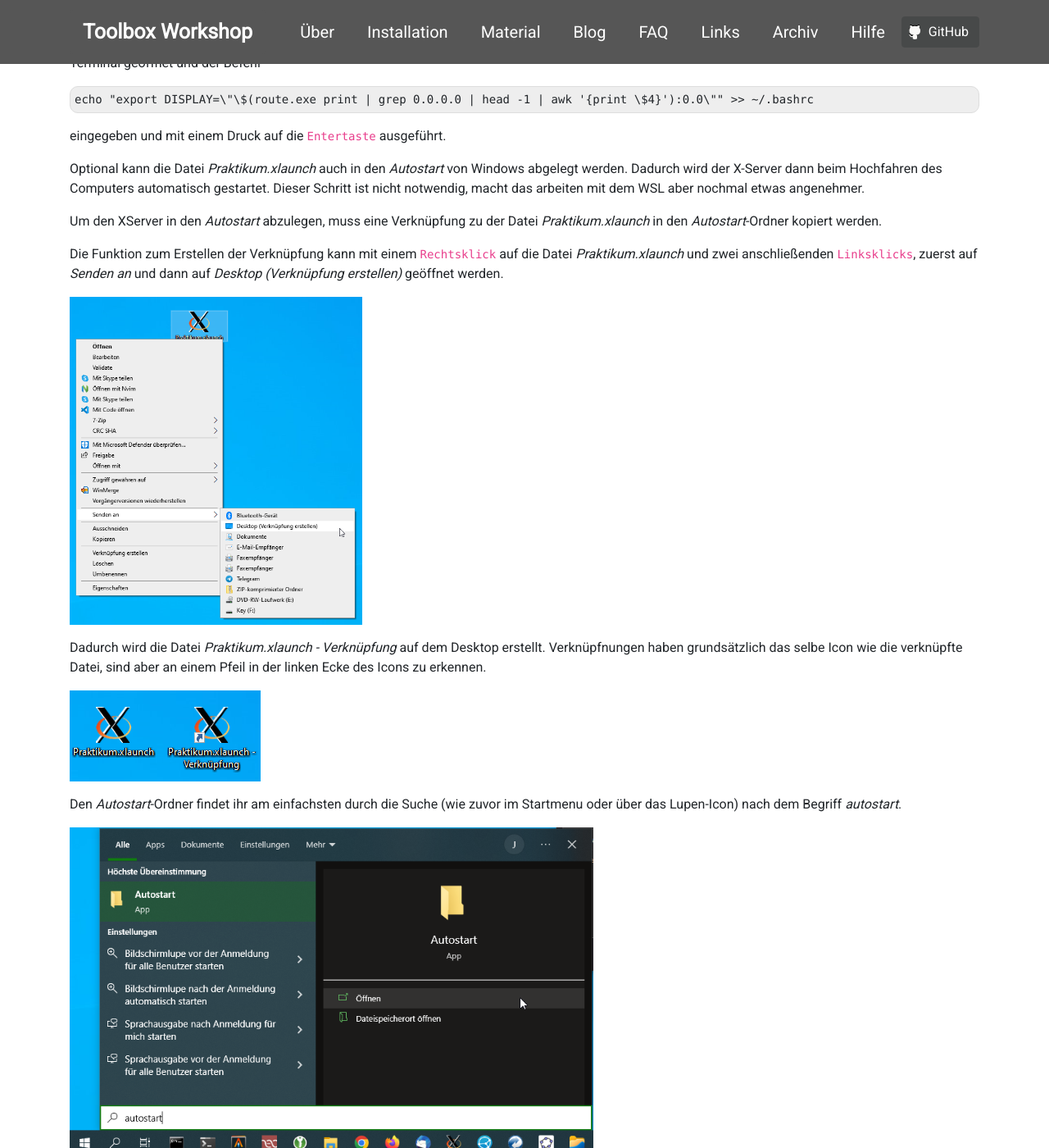
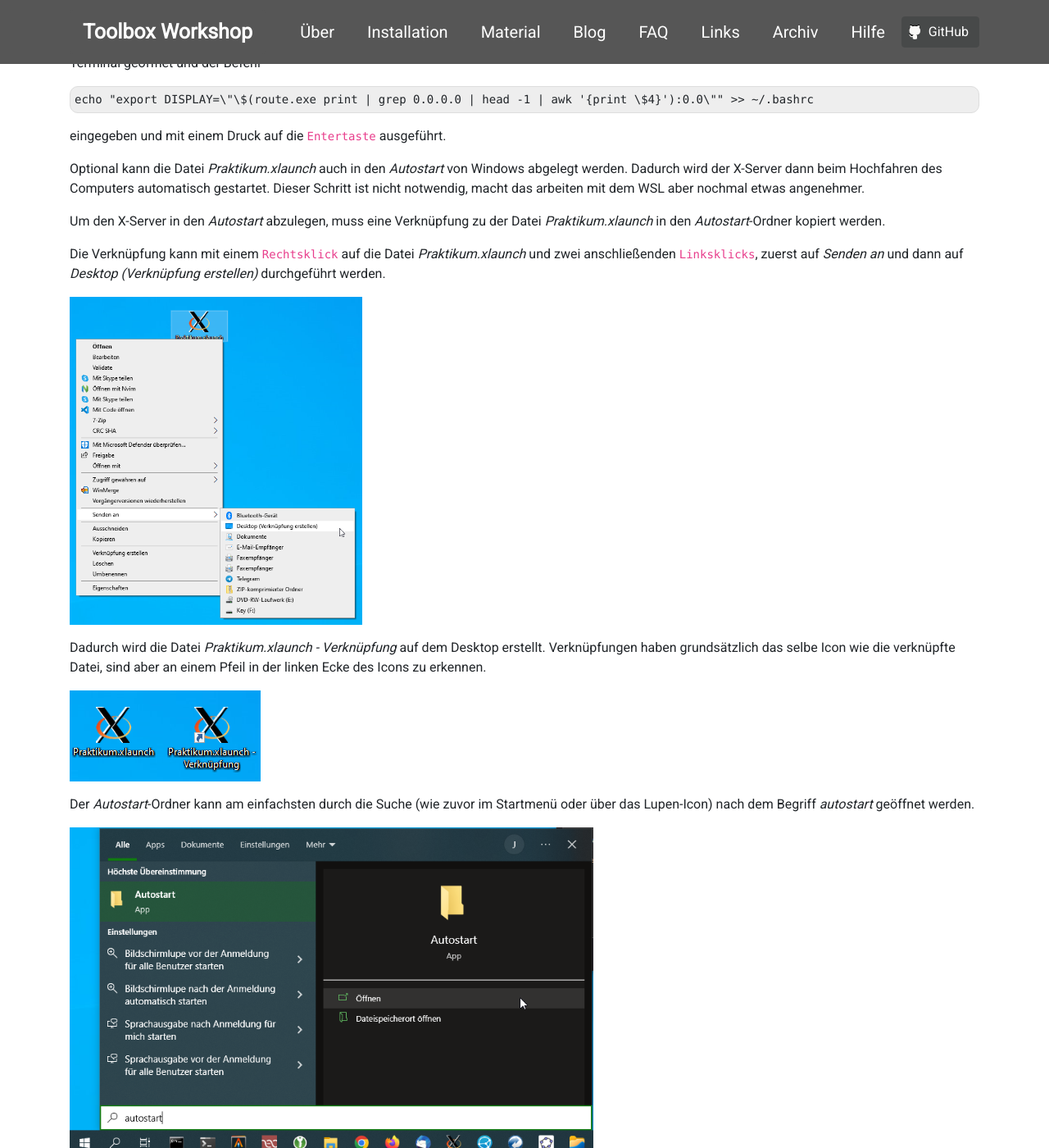
Before and after one commit to pep-dortmund/homepage-toolbox, a Jekyll site: the page built from install/windows.md, in a window 1280 px wide and 1400 px high, scrolled down 21442 px. Shown: the whole window at 82% size. Built offline with Jekyll 4.4.1, drawn with Linux system fonts in a browser that asks for light colours; nearby versions of some CDN libraries; some of the changed text lies outside the part shown.

Commit message:
Fix spelling

```diff
--- a/install/windows.md
+++ b/install/windows.md
@@ -402,26 +402,26 @@ Optional kann die Datei _Praktikum.xlaunch_ auch in den _Autostart_ von Windows
 Dadurch wird der X-Server dann beim Hochfahren des Computers automatisch gestartet.
 Dieser Schritt ist nicht notwendig, macht das arbeiten mit dem WSL aber nochmal etwas angenehmer.
 
-Um den XServer in den _Autostart_ abzulegen, muss eine Verknüpfung zu der Datei _Praktikum.xlaunch_
+Um den X-Server in den _Autostart_ abzulegen, muss eine Verknüpfung zu der Datei _Praktikum.xlaunch_
 in den _Autostart_-Ordner kopiert werden.
 
-Die Funktion zum Erstellen der Verknüpfung kann mit einem `Rechtsklick` auf die Datei _Praktikum.xlaunch_ und
-zwei anschließenden `Linksklicks`, zuerst auf _Senden an_ und dann auf _Desktop (Verknüpfung erstellen)_ geöffnet werden.
+Die Verknüpfung kann mit einem `Rechtsklick` auf die Datei _Praktikum.xlaunch_ und  zwei anschließenden `Linksklicks`,
+zuerst auf _Senden an_ und dann auf _Desktop (Verknüpfung erstellen)_ durchgeführt werden.
 
 <img alt="" src="/img/xserver/xserver-16.png" class="screenshot" />
 
-Dadurch wird die Datei _Praktikum.xlaunch - Verknüpfung_ auf dem Desktop erstellt. Verknüpfnungen haben
+Dadurch wird die Datei _Praktikum.xlaunch - Verknüpfung_ auf dem Desktop erstellt. Verknüpfungen haben
 grundsätzlich das selbe Icon wie die verknüpfte Datei, sind aber an einem Pfeil in der linken Ecke des Icons zu erkennen.
 
 <img alt="" src="/img/xserver/xserver-17.png" class="screenshot" />
 
-Den _Autostart_-Ordner findet ihr am einfachsten durch die Suche (wie zuvor
-im Startmenu oder über das Lupen-Icon) nach dem Begriff _autostart_.
+Der _Autostart_-Ordner kann am einfachsten durch die Suche (wie zuvor
+im Startmenü oder über das Lupen-Icon) nach dem Begriff _autostart_ geöffnet werden.
 
 <img alt="" src="/img/xserver/xserver-18.png" class="screenshot" />
 
-Nach dem öffnen des _Autostart_-Ordners kann die Datei _Praktikum.xlaunch - Verknüpfung_ in diesen verschoben werden.
-Ab dem nächsten Neustart des Computers wird der XServer dann automatisch gestartet.
+Nach dem öffnen des _Autostart_-Ordners kann die Datei _Praktikum.xlaunch - Verknüpfung_  (mit `Drag-and-Drop`)
+in diesen verschoben werden.
 
 <img alt="" src="/img/xserver/xserver-19.png" class="screenshot" />
 
```
